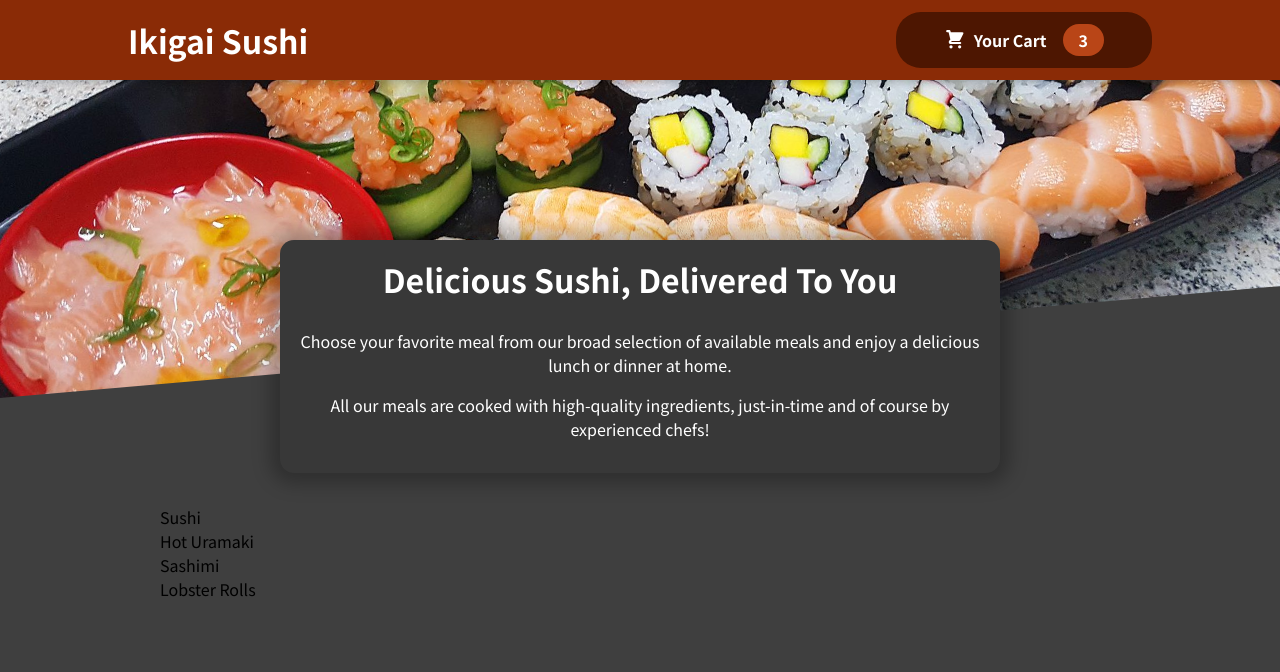
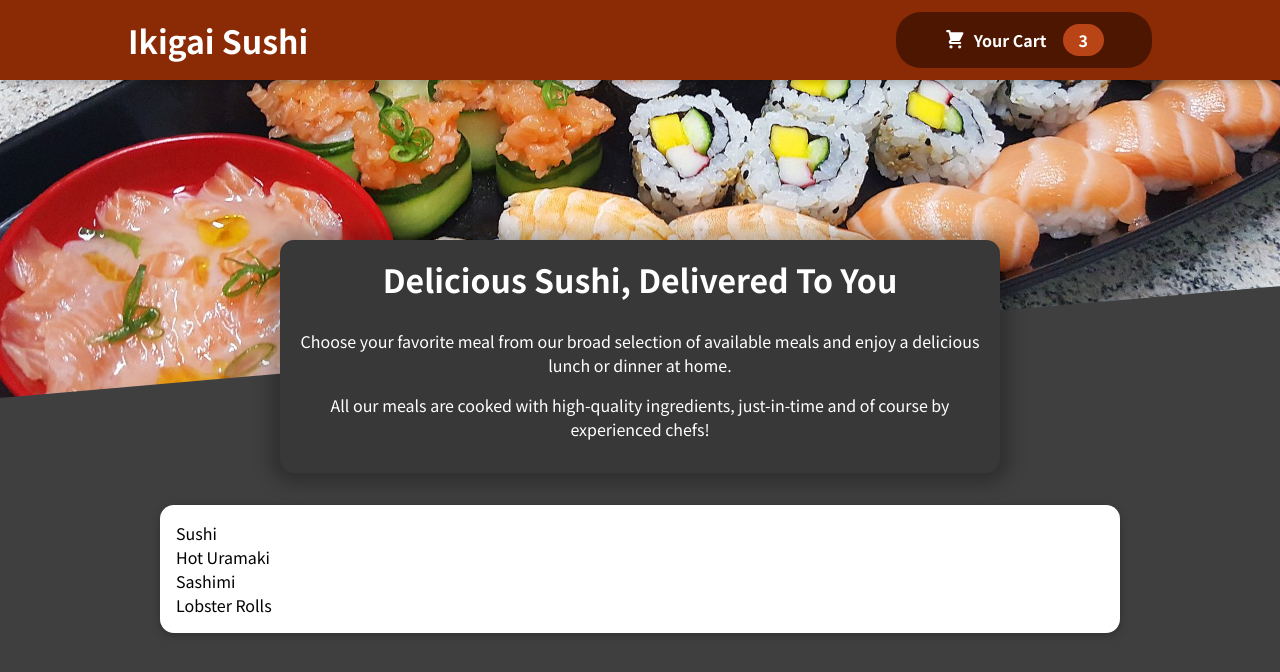
Before and after one commit to luciano-ilha/food-ecomm, a JavaScript app: page / in a window 1280 px wide. Shown: the top 672 px of the page. Built offline with nearby package versions, Linux system fonts and the light colour scheme.

Commit message:
Add card general component.

```diff
--- a/src/App.js
+++ b/src/App.js
@@ -10,6 +10,6 @@
       </main>
     </>
   );
-}
+};
 
 export default App;
--- a/src/components/Prods/AvailableProds.js
+++ b/src/components/Prods/AvailableProds.js
@@ -1,4 +1,5 @@
-import classes from './AvailableProds.module.css'
+import Card from '../UI/Card';
+import classes from './AvailableProds.module.css';
 
 const DUMMY_PRODS = [
   {
@@ -31,10 +32,12 @@
   const prodsList = DUMMY_PRODS.map(prod => <li>{prod.name}</li>);
 
   return (
-  <section className={classes.prods}>
-    <ul>{prodsList}</ul>
-  </section>
-  )
+    <section className={classes.prods}>
+      <Card>
+        <ul>{prodsList}</ul>
+      </Card>
+    </section>
+  );
 };
 
 export default AvailableProds;
--- a/src/components/Prods/Prods.js
+++ b/src/components/Prods/Prods.js
@@ -7,7 +7,7 @@
       <ProdsSummary />
       <AvailableProds />
     </>
-  )
+  );
 };
 
 export default Prods;
--- /dev/null
+++ b/src/components/UI/Card.js
@@ -0,0 +1,7 @@
+import classes from './Card.module.css';
+
+const Card = props => {
+  return <div className={classes.card}>{props.children}</div>
+};
+
+export default Card;
--- /dev/null
+++ b/src/components/UI/Card.module.css
@@ -0,0 +1,6 @@
+.card {
+  padding: 1rem;
+  box-shadow: 0 2px 8px rgba(0, 0, 0, 0.25);
+  border-radius: 14px;
+  background-color: white;
+}
```
Also changed, not shown: 1 other file (tests, documents, lock files or other folders).
